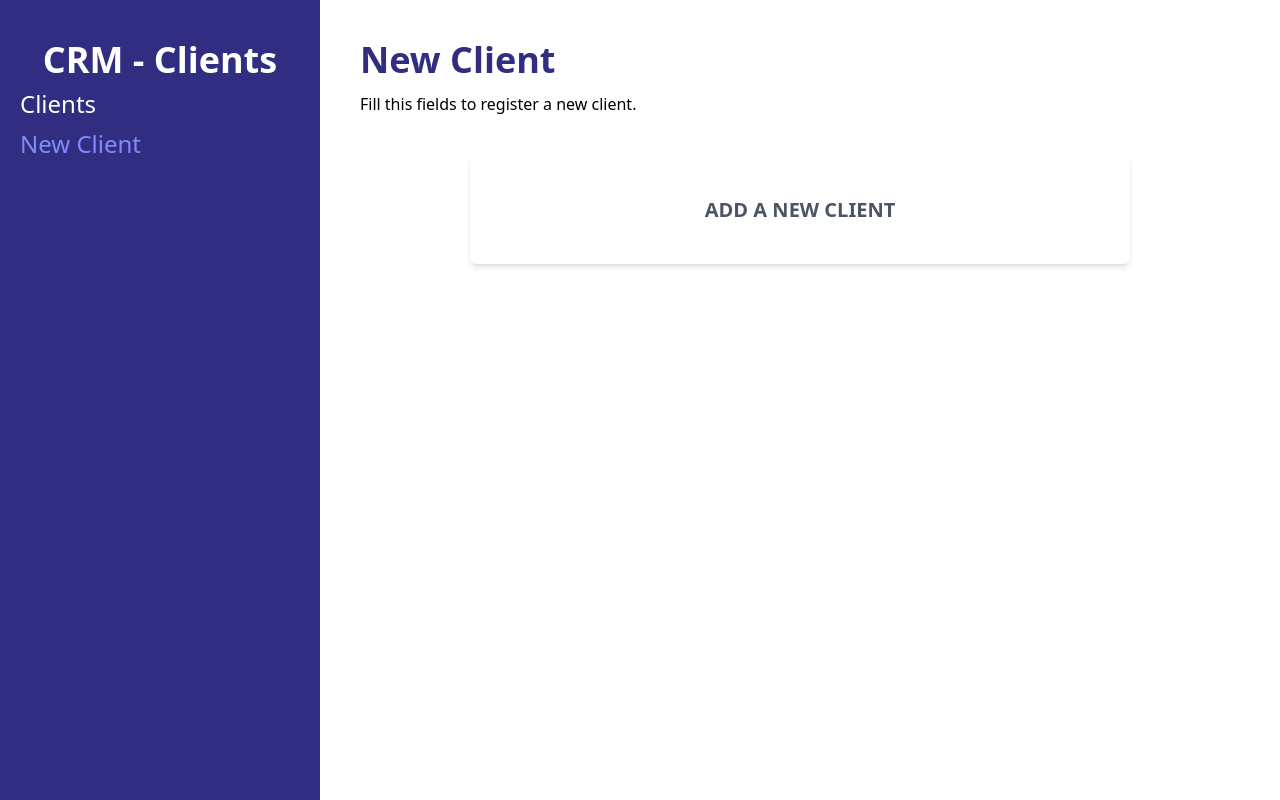
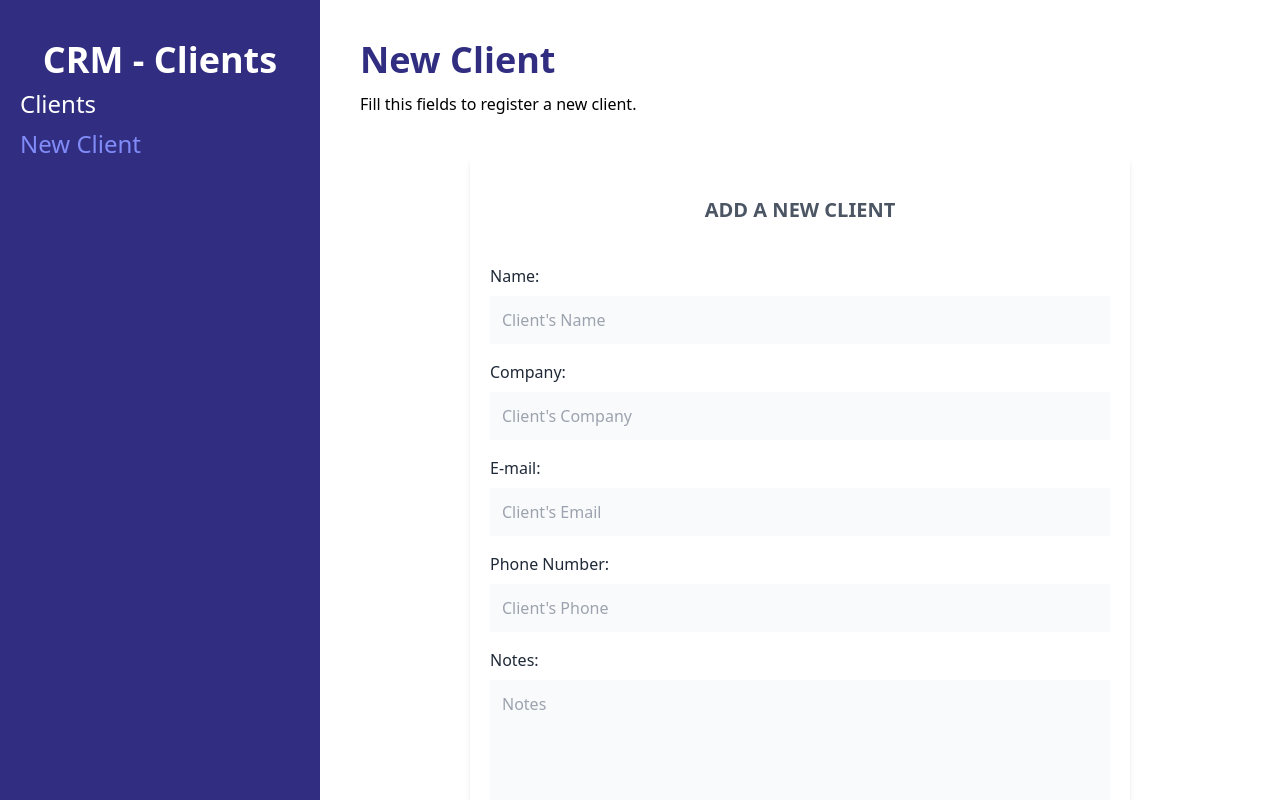
Before and after one commit to jesusmirena/crm-react, a React (Vite) app: page /clients/new in a window 1280 px wide. Built offline with nearby package versions, Linux system fonts and the light colour scheme.

Commit message:
Adding Formik

```diff
--- a/package.json
+++ b/package.json
@@ -10,11 +10,13 @@
   },
   "dependencies": {
     "autoprefixer": "^10.4.7",
+    "formik": "^2.2.9",
     "postcss": "^8.4.14",
     "react": "^18.2.0",
     "react-dom": "^18.2.0",
     "react-router-dom": "^6.3.0",
-    "tailwindcss": "^3.1.6"
+    "tailwindcss": "^3.1.6",
+    "yup": "^0.32.11"
   },
   "devDependencies": {
     "@types/react": "^18.0.15",
--- /dev/null
+++ b/src/components/ClientForm.tsx
@@ -0,0 +1,93 @@
+import { Formik, Form, Field } from "formik";
+import { MyFormValues } from "../types";
+
+const ClientForm = () => {
+  const initialValues: MyFormValues = {
+    name: "",
+    company: "",
+    email: "",
+    phone: "",
+    notes: "",
+  };
+  return (
+    <div className="bg-white mt-10 px-5 py-10 rounded-md shadow-md md:w-3/4 mx-auto">
+      <h1 className="text-gray-600 font-bold text-xl uppercase text-center">
+        Add a new client
+      </h1>
+
+      <Formik initialValues={initialValues} onSubmit={(values, actions) => {}}>
+        {() => (
+          <Form className="mt-10">
+            <div className="mb-4">
+              <label className="text-gray-800" htmlFor="name">
+                Name:
+              </label>
+              <Field
+                id="name"
+                name="name"
+                type="text"
+                className="mt-2 block w-full p-3 bg-gray-50"
+                placeholder="Client's Name"
+              />
+            </div>
+            <div className="mb-4">
+              <label className="text-gray-800" htmlFor="company">
+                Company:
+              </label>
+              <Field
+                id="company"
+                name="company"
+                type="text"
+                className="mt-2 block w-full p-3 bg-gray-50"
+                placeholder="Client's Company"
+              />
+            </div>
+            <div className="mb-4">
+              <label className="text-gray-800" htmlFor="email">
+                E-mail:
+              </label>
+              <Field
+                id="email"
+                name="email"
+                type="email"
+                className="mt-2 block w-full p-3 bg-gray-50"
+                placeholder="Client's Email"
+              />
+            </div>
+            <div className="mb-4">
+              <label className="text-gray-800" htmlFor="phone">
+                Phone Number:
+              </label>
+              <Field
+                id="phone"
+                name="phone"
+                type="tel"
+                className="mt-2 block w-full p-3 bg-gray-50"
+                placeholder="Client's Phone"
+              />
+            </div>
+            <div className="mb-4">
+              <label className="text-gray-800" htmlFor="notes">
+                Notes:
+              </label>
+              <Field
+                as="textarea"
+                id="notes"
+                name="notes"
+                type="text"
+                className="mt-2 block w-full p-3 bg-gray-50 h-40"
+                placeholder="Notes"
+              />
+            </div>
+            <input
+              type="submit"
+              className="mt-5 w-full bg-blue-800 p-3 text-white uppercase font-bold text-lg"
+            />
+          </Form>
+        )}
+      </Formik>
+    </div>
+  );
+};
+
+export default ClientForm;
--- a/src/components/Form.tsx
+++ /dev/null
@@ -1,13 +0,0 @@
-import React from "react";
-
-const Form = () => {
-  return (
-    <div className="bg-white mt-10 px-5 py-10 rounded-md shadow-md md:w-3/4 mx-auto">
-      <h1 className="text-gray-600 font-bold text-xl uppercase text-center">
-        Add a new client
-      </h1>
-    </div>
-  );
-};
-
-export default Form;
--- a/src/layout/Layout.tsx
+++ b/src/layout/Layout.tsx
@@ -30,7 +30,7 @@
         </nav>
       </div>
 
-      <div className="md:w-3/4 p-10">
+      <div className="md:w-3/4 p-10 md:h-screen overflow-scroll">
         <Outlet />
       </div>
     </div>
--- a/src/pages/NewClient.tsx
+++ b/src/pages/NewClient.tsx
@@ -1,12 +1,12 @@
 import React from "react";
-import Form from "../components/Form";
+import ClientForm from "../components/ClientForm";
 
 const NewClient = () => {
   return (
     <>
       <h1 className="font-black text-4xl text-indigo-900">New Client</h1>
       <p className="mt-3">Fill this fields to register a new client.</p>
-      <Form />
+      <ClientForm />
     </>
   );
 };
--- /dev/null
+++ b/src/types.ts
@@ -0,0 +1,7 @@
+export interface MyFormValues {
+  name: string;
+  company: string;
+  email: string;
+  phone: string;
+  notes: string;
+}
```
Also changed, not shown: 1 other file (tests, documents, lock files or other folders).
